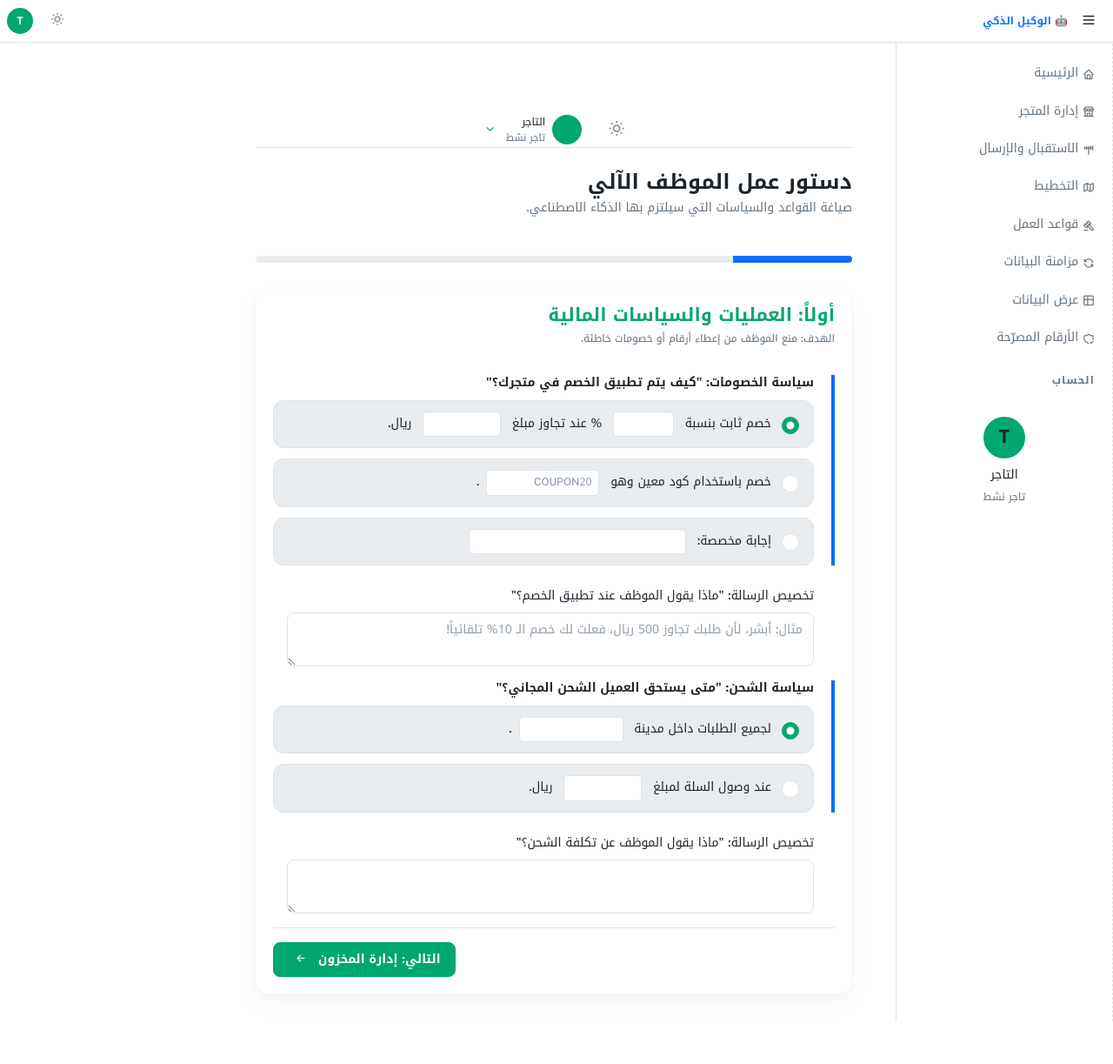
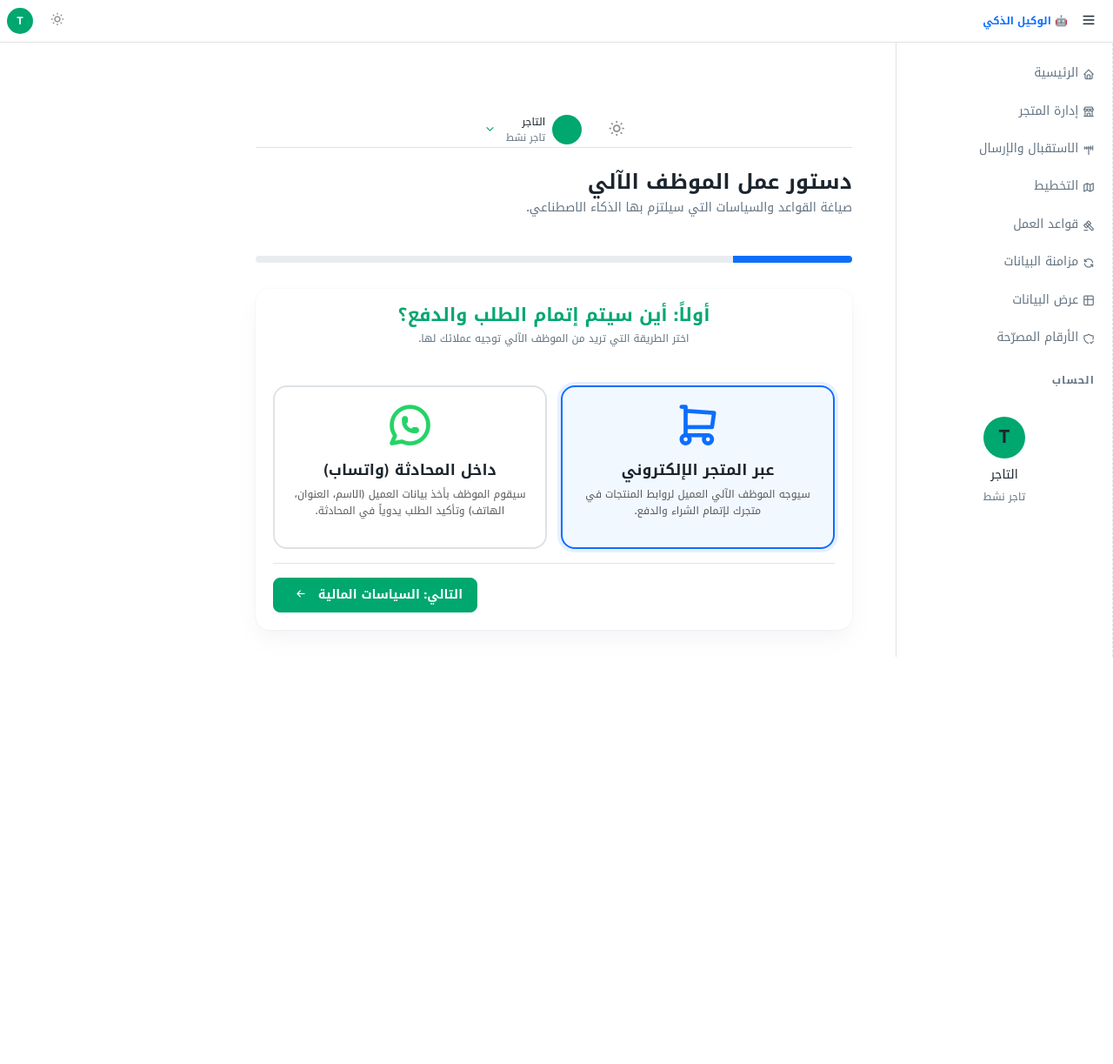
Before and after one commit to Alsoltan00/ai_sales_agent, a FastAPI app: template templates/merchant/business_rules.html in a window 1280 px wide. Shown: the whole page at 87% size. After the commit the page ends 755 px from the top, so only its background shows below. Run offline with FastAPI, Linux system fonts and the light colour scheme; the template is opened without the code that fills it, so the values that code supplies are empty; some libraries are stand-ins or nearby versions.

Commit message:
Update business rules UI with initial model selection

```diff
--- a/templates/merchant/business_rules.html
+++ b/templates/merchant/business_rules.html
@@ -51,6 +51,31 @@
     width: 20%;
     transition: width 0.4s ease;
 }
+.business-model-card {
+    width: 100%;
+    cursor: pointer;
+    display: block;
+}
+.business-model-card input {
+    display: none;
+}
+.business-model-card .card-content {
+    border: 2px solid var(--bs-border-color);
+    border-radius: 16px;
+    transition: all 0.3s ease;
+    background: var(--bs-body-bg);
+    height: 100%;
+}
+.business-model-card:hover .card-content {
+    border-color: var(--bs-primary-border-subtle);
+    transform: translateY(-5px);
+    box-shadow: 0 10px 20px rgba(0,0,0,0.05);
+}
+.business-model-card input:checked + .card-content {
+    border-color: var(--bs-primary);
+    background: rgba(var(--bs-primary-rgb), 0.05);
+    box-shadow: 0 0 0 4px rgba(var(--bs-primary-rgb), 0.1);
+}
 {% endblock %}
 
 {% block content %}
@@ -66,10 +91,73 @@
 </div>
 
 <form id="businessRulesForm">
-    <!-- Step 1: Financial Logic -->
+    <!-- Step 1: Business Model (NEW) -->
     <div class="card card-lg step-card active" id="step1">
+        <div class="card-header border-bottom-0 pb-0 text-center">
+            <h4 class="mb-1 fw-bold text-primary">أولاً: أين سيتم إتمام الطلب والدفع؟</h4>
+            <p class="text-secondary small mb-0">اختر الطريقة التي تريد من الموظف الآلي توجيه عملائك لها.</p>
+        </div>
+        <div class="card-body">
+            <div class="row g-4 mt-2 mb-4">
+                <div class="col-md-6">
+                    <label class="business-model-card">
+                        <input type="radio" name="checkout_type" value="store" {% if rules.checkout_type == 'store' or not rules.checkout_type %}checked{% endif %}>
+                        <div class="card-content text-center p-4">
+                            <i class="ti ti-shopping-cart" style="font-size: 3.5rem; color: var(--bs-primary);"></i>
+                            <h5 class="mt-3 fw-bold">عبر المتجر الإلكتروني</h5>
+                            <p class="text-muted small">سيوجه الموظف الآلي العميل لروابط المنتجات في متجرك لإتمام الشراء والدفع.</p>
+                        </div>
+                    </label>
+                </div>
+                <div class="col-md-6">
+                    <label class="business-model-card">
+                        <input type="radio" name="checkout_type" value="chat" {% if rules.checkout_type == 'chat' %}checked{% endif %}>
+                        <div class="card-content text-center p-4">
+                            <i class="ti ti-brand-whatsapp" style="font-size: 3.5rem; color: #25D366;"></i>
+                            <h5 class="mt-3 fw-bold">داخل المحادثة (واتساب)</h5>
+                            <p class="text-muted small">سيقوم الموظف بأخذ بيانات العميل (الاسم، العنوان، الهاتف) وتأكيد الطلب يدوياً في المحادثة.</p>
+                        </div>
+                    </label>
+                </div>
+            </div>
+
+            <div id="chatPaymentOptions" class="mt-4 p-4 rounded bg-light border" style="display: none;">
+                <h6 class="fw-bold mb-3"><i class="ti ti-cash me-2"></i>طرق الدفع المتاحة داخل المحادثة:</h6>
+                <div class="row">
+                    <div class="col-md-4">
+                        <label class="radio-label mb-0">
+                            <input class="form-check-input" type="checkbox" name="chat_payment_cod" {% if rules.chat_payment_cod %}checked{% endif %}>
+                            <span>الدفع عند الاستلام</span>
+                        </label>
+                    </div>
+                    <div class="col-md-4">
+                        <label class="radio-label mb-0">
+                            <input class="form-check-input" type="checkbox" name="chat_payment_transfer" {% if rules.chat_payment_transfer %}checked{% endif %}>
+                            <span>تحويل بنكي</span>
+                        </label>
+                    </div>
+                    <div class="col-md-4">
+                        <label class="radio-label mb-0">
+                            <input class="form-check-input" type="checkbox" name="chat_payment_link" {% if rules.chat_payment_link %}checked{% endif %}>
+                            <span>روابط دفع خارجية</span>
+                        </label>
+                    </div>
+                </div>
+            </div>
+
+            <hr>
+            <div class="d-flex justify-content-end">
+                <button type="button" class="btn btn-primary px-4" onclick="nextStep(1)">
+                    التالي: السياسات المالية <i class="ti ti-arrow-left ms-2"></i>
+                </button>
+            </div>
+        </div>
+    </div>
+
+    <!-- Step 2: Financial Logic -->
+    <div class="card card-lg step-card" id="step2">
         <div class="card-header border-bottom-0 pb-0">
-            <h4 class="mb-1 fw-bold text-primary">أولاً: العمليات والسياسات المالية</h4>
+            <h4 class="mb-1 fw-bold text-primary">ثانياً: العمليات والسياسات المالية</h4>
             <p class="text-secondary small mb-0">الهدف: منع الموظف من إعطاء أرقام أو خصومات خاطئة.</p>
         </div>
         <div class="card-body">
@@ -124,18 +212,21 @@
             </div>
 
             <hr>
-            <div class="d-flex justify-content-end">
-                <button type="button" class="btn btn-primary px-4" onclick="nextStep(1)">
+            <div class="d-flex justify-content-between">
+                <button type="button" class="btn btn-outline-secondary" onclick="prevStep(2)">
+                    <i class="ti ti-arrow-right me-2"></i> السابق
+                </button>
+                <button type="button" class="btn btn-primary px-4" onclick="nextStep(2)">
                     التالي: إدارة المخزون <i class="ti ti-arrow-left ms-2"></i>
                 </button>
             </div>
         </div>
     </div>
 
-    <!-- Step 2: Inventory Behavior -->
-    <div class="card card-lg step-card" id="step2">
+    <!-- Step 3: Inventory Behavior -->
+    <div class="card card-lg step-card" id="step3">
         <div class="card-header border-bottom-0 pb-0">
-            <h4 class="mb-1 fw-bold text-primary">ثانياً: إدارة المخزون والمنتجات</h4>
+            <h4 class="mb-1 fw-bold text-primary">ثالثاً: إدارة المخزون والمنتجات</h4>
             <p class="text-secondary small mb-0">الهدف: ضمان عدم "التأليف" عند غياب المعلومة.</p>
         </div>
         <div class="card-body">
@@ -172,20 +263,20 @@
 
             <hr>
             <div class="d-flex justify-content-between">
-                <button type="button" class="btn btn-outline-secondary" onclick="prevStep(2)">
+                <button type="button" class="btn btn-outline-secondary" onclick="prevStep(3)">
                     <i class="ti ti-arrow-right me-2"></i> السابق
                 </button>
-                <button type="button" class="btn btn-primary px-4" onclick="nextStep(2)">
+                <button type="button" class="btn btn-primary px-4" onclick="nextStep(3)">
                     التالي: خدمة العملاء <i class="ti ti-arrow-left ms-2"></i>
                 </button>
             </div>
         </div>
     </div>
 
-    <!-- Step 3: Customer Service Tone -->
-    <div class="card card-lg step-card" id="step3">
+    <!-- Step 4: Customer Service Tone -->
+    <div class="card card-lg step-card" id="step4">
         <div class="card-header border-bottom-0 pb-0">
-            <h4 class="mb-1 fw-bold text-primary">ثالثاً: خدمة العملاء والسلوك</h4>
+            <h4 class="mb-1 fw-bold text-primary">رابعاً: خدمة العملاء والسلوك</h4>
         </div>
         <div class="card-body">
             <div class="option-group mt-3">
@@ -217,36 +308,6 @@
             <div class="mb-4 ps-4">
                 <label class="form-label fw-600">رسالة التهدئة للعميل الغاضب:</label>
                 <textarea name="complaint_msg" class="form-control" rows="2">{{ rules.complaint_msg or '' }}</textarea>
-            </div>
-
-            <hr>
-            <div class="d-flex justify-content-between">
-                <button type="button" class="btn btn-outline-secondary" onclick="prevStep(3)">
-                    <i class="ti ti-arrow-right me-2"></i> السابق
-                </button>
-                <button type="button" class="btn btn-primary px-4" onclick="nextStep(3)">
-                    التالي: إتمام البيع <i class="ti ti-arrow-left ms-2"></i>
-                </button>
-            </div>
-        </div>
-    </div>
-
-    <!-- Step 4: Closing the Sale -->
-    <div class="card card-lg step-card" id="step4">
-        <div class="card-header border-bottom-0 pb-0">
-            <h4 class="mb-1 fw-bold text-primary">رابعاً: إتمام البيع (Closing)</h4>
-        </div>
-        <div class="card-body">
-            <div class="option-group mt-3">
-                <h6 class="mb-3 fw-bold">رابط الدفع:</h6>
-                <label class="radio-label">
-                    <input class="form-check-input" type="radio" name="checkout_type" value="link" checked>
-                    <span>أرسل رابط المنتج المباشر.</span>
-                </label>
-                <label class="radio-label">
-                    <input class="form-check-input" type="radio" name="checkout_type" value="manual">
-                    <span>طلب البيانات (الاسم، العنوان) للفاتورة اليدوية.</span>
-                </label>
             </div>
 
             <hr>
@@ -340,6 +401,9 @@
         // Correct boolean values
         data.ban_prices = formData.has('ban_prices');
         data.ban_eta = formData.has('ban_eta');
+        data.chat_payment_cod = formData.has('chat_payment_cod');
+        data.chat_payment_transfer = formData.has('chat_payment_transfer');
+        data.chat_payment_link = formData.has('chat_payment_link');
 
         try {
             const response = await fetch('/merchant/api/business-rules', {
@@ -361,5 +425,24 @@
             btn.innerHTML = 'حفظ واعتماد الدستور <i class="ti ti-check ms-2"></i>';
         }
     });
+
+    // Toggle Chat Payment Options
+    const chatOptionsDiv = document.getElementById('chatPaymentOptions');
+    function toggleChatOptions() {
+        const selectedType = document.querySelector('input[name="checkout_type"]:checked')?.value;
+        if (selectedType === 'chat') {
+            chatOptionsDiv.style.display = 'block';
+            chatOptionsDiv.style.animation = 'fadeIn 0.4s ease-out';
+        } else {
+            chatOptionsDiv.style.display = 'none';
+        }
+    }
+
+    document.querySelectorAll('input[name="checkout_type"]').forEach(radio => {
+        radio.addEventListener('change', toggleChatOptions);
+    });
+
+    // Run on init
+    toggleChatOptions();
 </script>
 {% endblock %}
```
